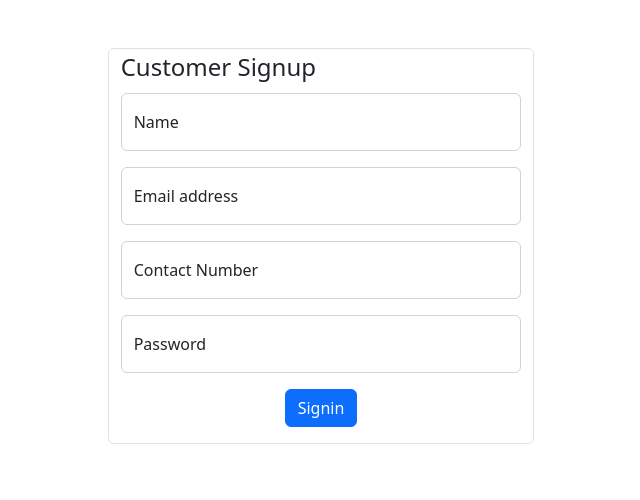
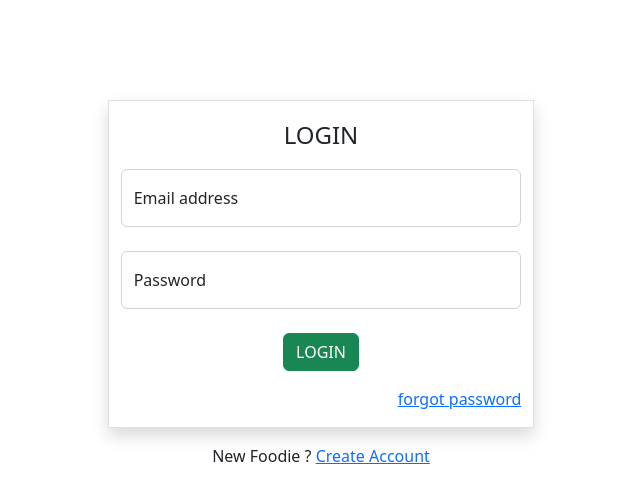
Before and after one commit to Vatsu919/pomato, a React (Create React App) app: page / in a window 1280 px wide. Shown: the top 500 px of the page, without its empty margins (319-959 px from the left). Built offline with nearby package versions, Linux system fonts and the light colour scheme.

Commit message:
login layout

```diff
--- a/src/App.css
+++ b/src/App.css
@@ -1,3 +1,4 @@
 .App {
   text-align: center;
+
 }
--- a/src/App.js
+++ b/src/App.js
@@ -2,12 +2,13 @@ import './App.css';
 import 'bootstrap/dist/css/bootstrap.min.css';
 import Button from 'react-bootstrap/Button';
 import CustomerAuthForm from './components/CustomerAuthForm';
+import Loginform from './components/Loginform';
 
 
 function App() {
   return (
     <>
-       <CustomerAuthForm />
+       <Loginform />
     </>
   );
 }
--- /dev/null
+++ b/src/components/Loginform.jsx
@@ -0,0 +1,44 @@
+import {Button } from 'react-bootstrap';
+import Form from 'react-bootstrap/Form';
+import { FloatingLabel } from 'react-bootstrap';
+import './l.css'
+
+
+function Loginform() {
+
+    let f = (
+        <Form>
+            <legend className='text-center mt-3 mb-3'>LOGIN</legend>
+
+            <FloatingLabel controlId="floatingInput" label="Email address" className="mb-4">
+                <Form.Control type="text" placeholder="Enter Email address"  required='true'/>
+            </FloatingLabel>
+
+            <FloatingLabel controlId="floatingInput" label="Password" className="mb-4">
+                <Form.Control type="password" placeholder="Enter Password" required='true' />
+            </FloatingLabel>
+            <div className='text-center'>
+                <Button variant="success" className="mb-3">LOGIN</Button>
+            </div>
+        </Form>
+
+    );
+    return (
+        <>
+        <div className='container col-sm-4 col-md-4 shadow border box '>
+            {f}
+            <div className='text-end pb-3'>
+                <a href="www.google.com">forgot password</a>
+            </div>
+        </div>
+        <div className="text-center mt-3">
+            New Foodie ? <a href='www.youtube.com'>Create Account</a>
+        </div>
+        </>
+
+
+
+     );
+}
+
+export default Loginform;
--- /dev/null
+++ b/src/components/l.css
@@ -0,0 +1,4 @@
+.box
+{
+    margin-top: 100px;
+}
```
Also changed, not shown: 1 other file (tests, documents, lock files or other folders).
